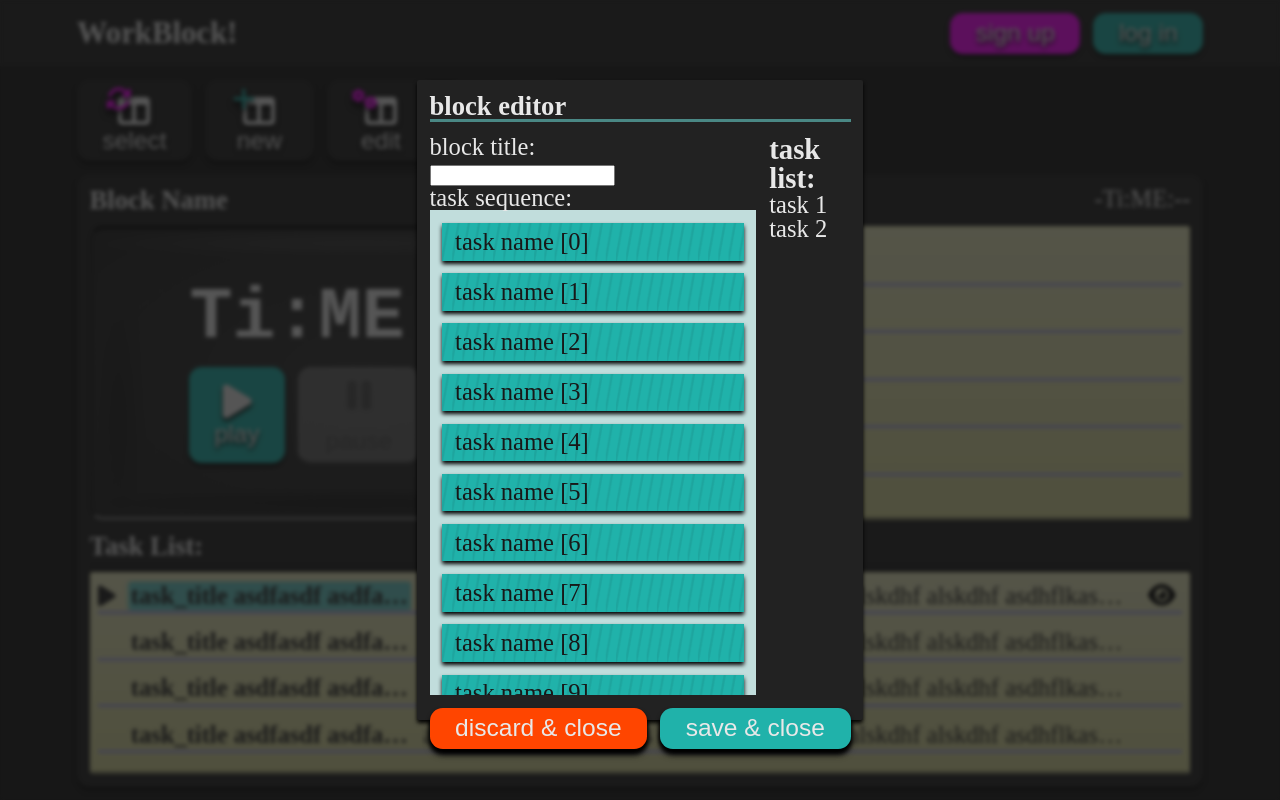
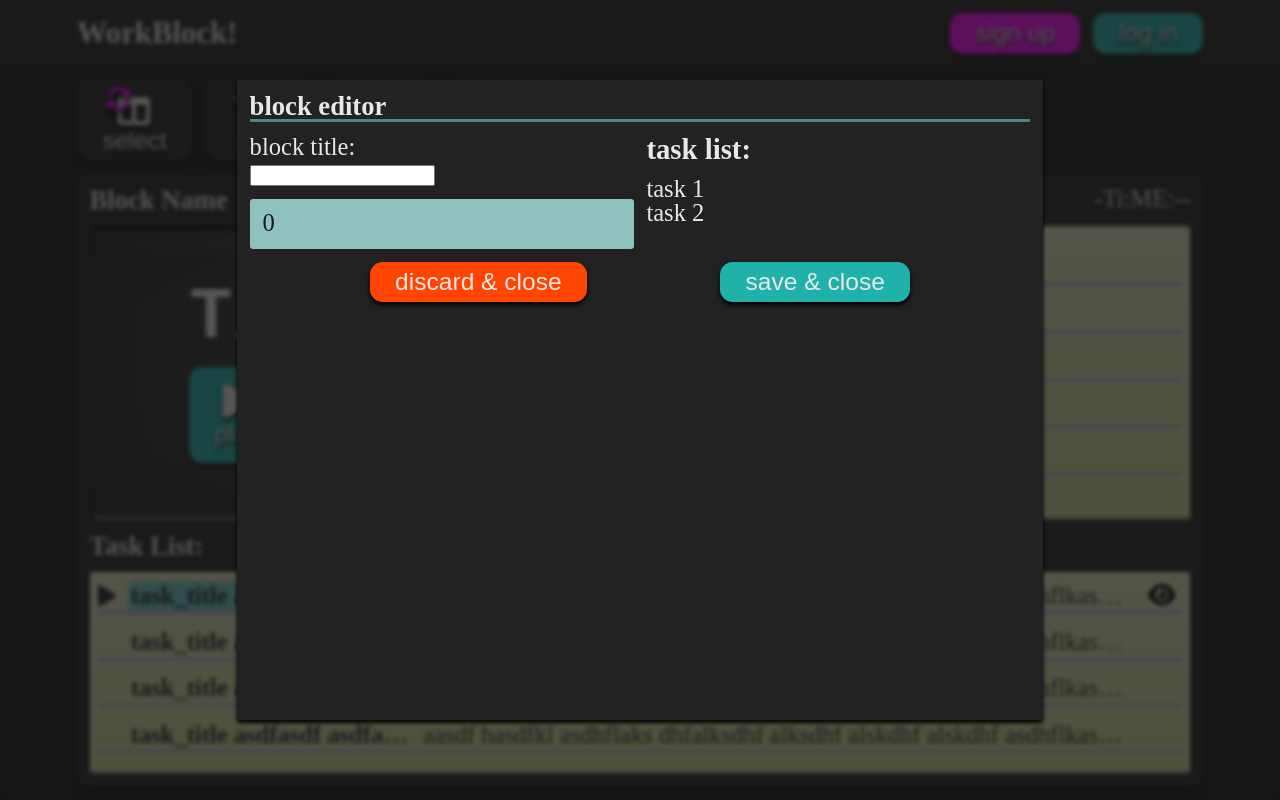
Before and after one commit to kevinstonge/workblock, a Next.js app: page / in a window 1280 px wide. Built offline with nearby package versions, Linux system fonts and the light colour scheme.

Commit message:
working on linking block editor to global state

```diff
--- a/components/BlockEditor.tsx
+++ b/components/BlockEditor.tsx
@@ -18,10 +18,9 @@ const BlockEditor: NextPage<Props> = (props: Props) => {
               <p>block title:</p>
               <input type="text" id="blockTitle" name="blockTitle"></input>
             </label>
-            <label>
-              <p>task sequence:</p>
-            </label>
-            <DragAndDropList />
+            <div className={styles.taskSequenceContainer}>
+              <DragAndDropList />
+            </div>
           </div>
           <div>
             <h3>task list:</h3>
--- a/components/DragAndDropList.tsx
+++ b/components/DragAndDropList.tsx
@@ -1,4 +1,5 @@
-import { useState, useEffect } from 'react';
+import { useState, useEffect, useContext } from 'react';
+import { store } from '../state/store';
 import {
   DragDropContext,
   Droppable,
@@ -7,31 +8,31 @@ import {
   resetServerContext,
 } from 'react-beautiful-dnd';
 import styles from '../styles/DragAndDropList.module.scss';
-type Block = {
-  id: string;
-  taskTitle: string;
-  taskDescription: string;
-};
+import type { Block, TaskSchedule } from '../utils/types';
 
-const initial = Array.from({ length: 10 }, (v, k) => k).map((k) => {
-  const custom: any = {
-    taskID: k.toString(),
-    taskTitle: `task name [${k}]`,
-    taskDescription: '',
-  };
-
-  return custom;
-});
-
-function DragAndDropList() {
+function DragAndDropList(props: any) {
+  const { state, dispatch } = useContext(store);
   resetServerContext();
-  const reorder = (list: any, startIndex: number, endIndex: number) => {
-    const result = [...list];
+  const reorder = (
+    list: TaskSchedule,
+    startIndex: number,
+    endIndex: number
+  ): TaskSchedule => {
+    const result: TaskSchedule = [...list];
     const removed = result.splice(startIndex, 1);
     result.splice(endIndex, 0, ...removed);
     return result;
   };
-  const [block, setBlock] = useState<Block[]>(initial);
+
+  const taskSchedule: TaskSchedule = state.blocks
+    ? [...state.blocks[state.activeBlock].taskSchedule]
+    : [];
+
+  const initialState: Block = {
+    id: state.activeBlock,
+    taskSchedule,
+  };
+  const [block, setBlock] = useState<Block>(initialState);
 
   function onDragEnd(result: DropResult) {
     if (!result.destination) {
@@ -41,13 +42,17 @@ function DragAndDropList() {
     if (result.destination.index === result.source.index) {
       return;
     }
-    const newBlock = reorder(
-      block,
+    const newTaskSchedule: TaskSchedule = reorder(
+      block.taskSchedule,
       result.source.index,
       result.destination.index
     );
-    setBlock(newBlock);
+    setBlock({ ...block, taskSchedule: newTaskSchedule });
   }
+  const handleDurationChange = () => {
+    console.log(block);
+  };
+  console.log(block);
   const [winReady, setWinReady] = useState(false);
   useEffect(() => {
     setWinReady(true);
@@ -61,7 +66,8 @@ function DragAndDropList() {
             {...provided.droppableProps}
             className={styles.dragAndDropList}
           >
-            {block.map((item: any, index: number) => (
+            {block.taskSchedule[0].taskID &&
+              block.taskSchedule.map((item: any, index: number) => (
                 <Draggable
                   draggableId={item.taskID.toString()}
                   index={index}
@@ -76,7 +82,18 @@ function DragAndDropList() {
                         snapshot.isDragging ? styles.draggingTask : ''
                       }`}
                     >
-                    {item.taskTitle}
+                      <div>
+                        <h3>{item.taskTitle}</h3>
+                      </div>
+                      <div className={styles.draggableTaskControls}>
+                        <input
+                          type="text"
+                          value={[
+                            block.taskSchedule[index].duration.toString(),
+                          ]}
+                          onChange={handleDurationChange}
+                        ></input>
+                      </div>
                     </div>
                   )}
                 </Draggable>
--- a/state/initialState.ts
+++ b/state/initialState.ts
@@ -1,10 +1,11 @@
+import { Block } from '../utils/types';
 export interface ReducerState {
   email: String;
   token: String | undefined;
   userID: String | undefined;
-  blocks: Object[] | undefined;
+  blocks: Block[] | undefined;
   tasks: Object[] | undefined;
-  activeBlock: String | undefined;
+  activeBlock: number;
   playing: Boolean | undefined;
   timestamp: Number | undefined;
 }
@@ -17,9 +18,20 @@ export const initialState: ReducerState = {
   email: '',
   token: undefined,
   userID: undefined,
-  blocks: undefined,
-  tasks: undefined,
-  activeBlock: undefined,
+  blocks: [
+    {
+      id: 0,
+      taskSchedule: [{ taskID: 0, duration: 3 }],
+    },
+  ],
+  tasks: [
+    {
+      id: 0,
+      taskTitle: 'task zero [0]',
+      taskDescription: 'this is a description for the first task',
+    },
+  ],
+  activeBlock: 0,
   playing: undefined,
   timestamp: undefined,
 };
--- a/styles/BlockEditor.module.scss
+++ b/styles/BlockEditor.module.scss
@@ -3,6 +3,7 @@
 .blockEditor {
   padding: 1vw;
   height: 80vh;
+  overflow: hidden;
   @include flexC();
   background-color: $b2;
   @include dropShadow();
@@ -13,14 +14,28 @@
   .twoColumn {
     @include flexR();
     justify-content: space-between;
-    padding: 0;
-    margin: 0;
-
-    > div:nth-of-type(1) {
-      height: 70vh;
-      max-height: 70vh;
-      width: 100%;
-      overflow-y: auto;
+    overflow: hidden;
+    > div {
+      @include flexC();
+      gap: 1vw;
+      width: 30vw;
+      @media screen and (max-width: 800px) {
+        width: 40vw;
+      }
+      overflow: hidden;
+      &:nth-of-type(1) {
+        overflow: hidden;
+        flex-grow: 1;
+        > div.taskSequenceContainer {
+          flex-grow: 1;
+          overflow-y: auto;
+          overflow-x: hidden;
+          border-radius: 0.25vw;
+          &::-webkit-scrollbar-track {
+            background: desaturate(lighten($c2, 25%), 40%) !important;
+          }
+        }
+      }
     }
   }
   .buttonRow {
--- a/styles/DragAndDropList.module.scss
+++ b/styles/DragAndDropList.module.scss
@@ -1,6 +1,6 @@
 @import './global/vars.scss';
 @import './global/mixins.scss';
-$bgColor: desaturate(lighten($c2, 40%), 40%);
+$bgColor: desaturate(lighten($c2, 25%), 40%);
 .dragAndDropList {
   @include flexC();
   justify-content: flex-start;
@@ -8,8 +8,7 @@ $bgColor: desaturate(lighten($c2, 40%), 40%);
   background-color: $bgColor;
   padding: 1vw;
   color: $b1;
-  height: 100%;
-  overflow-y: auto;
+  min-height: min-content;
 }
 .draggableTask {
   user-select: 'none';
@@ -35,4 +34,15 @@ $bgColor: desaturate(lighten($c2, 40%), 40%);
   &.draggingTask {
     position: unset !important;
   }
+  .draggableTaskControls {
+    @include flexC();
+    justify-content: center;
+    font-family: monospace;
+    * {
+      color: black;
+    }
+    input {
+      font-family: monospace;
+    }
+  }
 }
```
Also changed, not shown: utils/maskedInput.tsx (added, +153 -0 lines), utils/types.ts (+23 -4 lines). Lines whose indentation alone changed are shown as unchanged.
